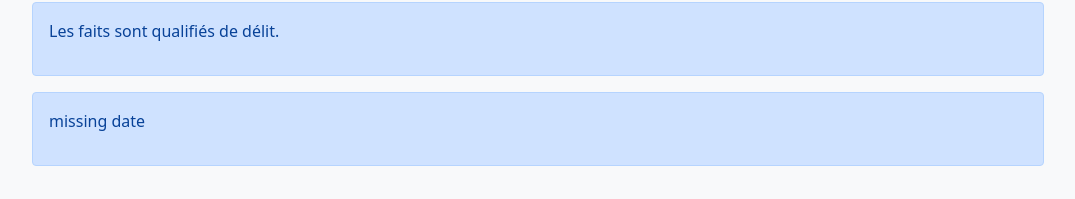
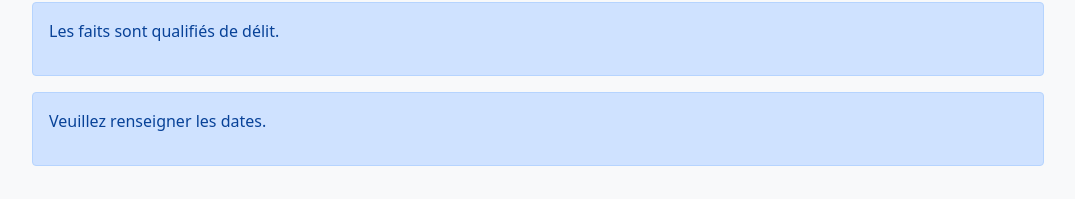
Before and after one commit to eleurent/prescription, a React (Create React App) app: page / in a window 1280 px wide. Shown: the part 1069-1268 px from the top of the page, without its empty margins (102-1177 px from the left). Built offline with nearby package versions, Linux system fonts and the light colour scheme.

Commit message:
Change error messages

```diff
--- a/src/component/tree.jsx
+++ b/src/component/tree.jsx
@@ -391,10 +391,10 @@ const nodes = {
   		description:  (context) => `En application, le crime de viol se prescrivait par 30 ans à compter de la majorité de la victime mineure, soit le ${context.prescriptionDate.toLocaleDateString()}.`,
   	},
   	missingDate: {
-  		description: "missing date"
+  		description: "Veuillez renseigner les dates."
   	},
   	error: {
-  		description: "Unknown type"
+  		description: "Type inconnu."
   	},
 };
 
```
